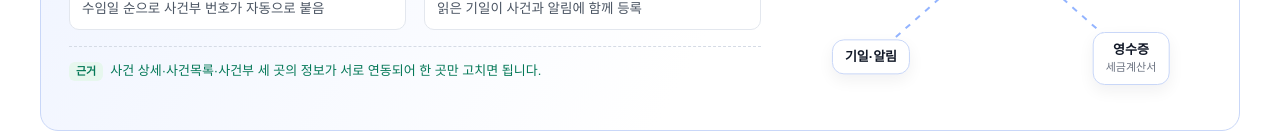
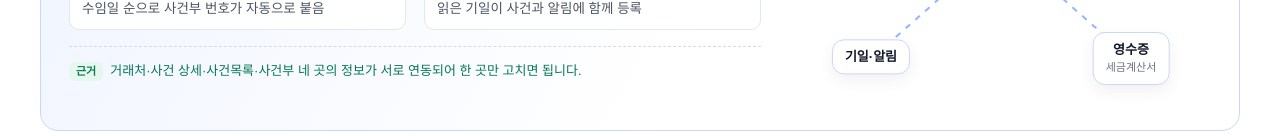
Before and after one commit to wbbf/lexnote, a plain HTML site: page index.html in a window 1280 px wide. Shown: the part 2177-2313 px from the top of the page. Drawn offline with Linux system fonts and the light colour scheme; a small style sheet from the web is missing.

Commit message:
연동 근거를 거래처 포함 네 곳으로
Co-Authored-By: Claude Opus 5.5 <noreply@anthropic.com>
Claude-Session: https://claude.ai/code/session_01Gx9rCTaQckWiJJax3kYmas

```diff
--- a/index.html
+++ b/index.html
@@ -310,7 +310,7 @@ html{scroll-behavior:smooth}
       <div class="lk">
         <div class="lkt"><p>렉스노트의 메뉴는 따로 노는 프로그램 모음이 아닙니다. 사건 하나를 중심으로 거래처·비용산출·등기자동화·사건부·영수증·세금계산서·기일 알림이 서로 값을 주고받습니다. 한 곳에서 고치면 연결된 곳에도 반영되어, 같은 내용을 여러 번 적거나 서로 다르게 적을 일이 없습니다.</p>
           <ul class="lkl"><li><b>거래처 → 사건</b>의뢰인 이름·주소·사업자 정보가 사건에 들어감</li><li><b>비용산출 → 영수증·세금계산서</b>계산한 금액이 그대로 이어짐</li><li><b>사건 → 사건부</b>수임일 순으로 사건부 번호가 자동으로 붙음</li><li><b>기일통지서 → 사건 → 알림</b>읽은 기일이 사건과 알림에 함께 등록</li></ul>
-          <div class="ev">사건 상세·사건목록·사건부 세 곳의 정보가 서로 연동되어 한 곳만 고치면 됩니다.</div></div>
+          <div class="ev">거래처·사건 상세·사건목록·사건부 네 곳의 정보가 서로 연동되어 한 곳만 고치면 됩니다.</div></div>
         <div class="hub" aria-hidden="true">
           <svg viewBox="0 0 420 320"><g class="ln2"><path d="M210 160 L70 50"/><path d="M210 160 L350 50"/><path d="M210 160 L40 165"/><path d="M210 160 L380 165"/><path d="M210 160 L80 275"/><path d="M210 160 L340 275"/></g></svg>
           <div class="hc">사건</div>
```
